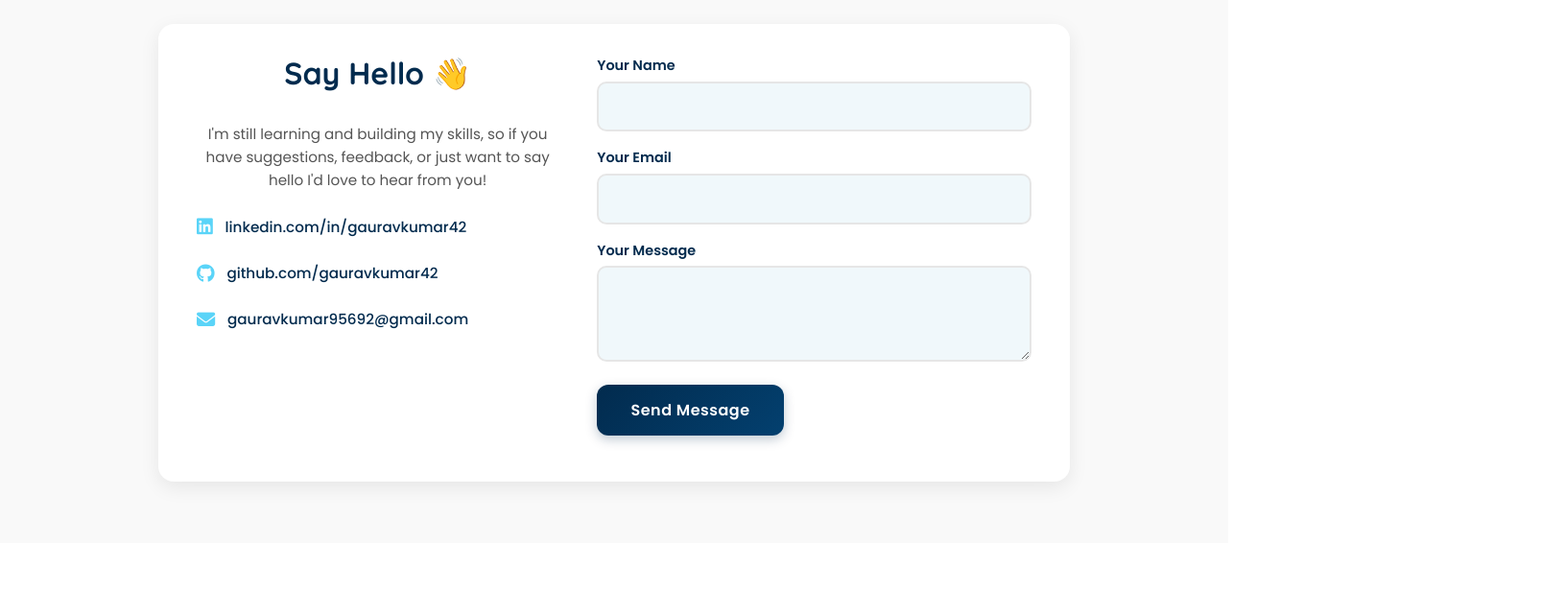
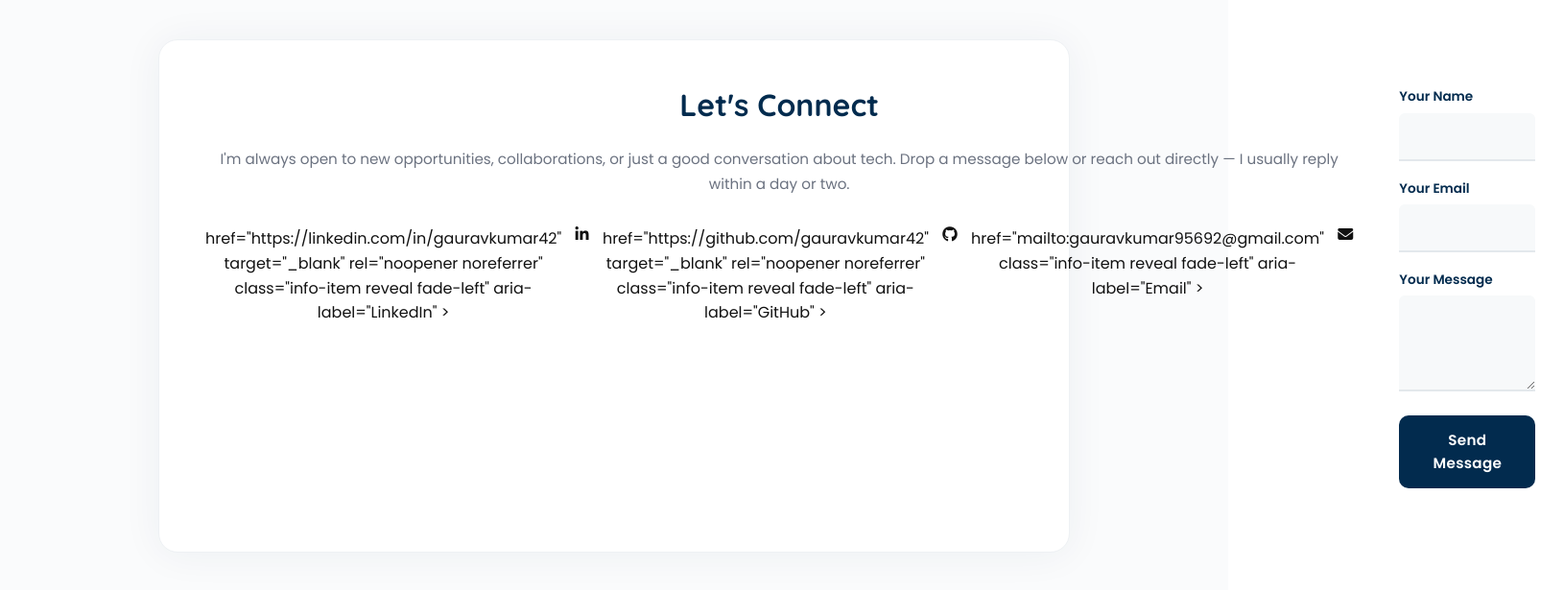
Before and after one commit to gauravkumar42/gauravkumar42.github.io, a plain HTML site: page index.html in a window 1280 px wide. Shown: the part 1503-2118 px from the top of the page at 96% size, 1630 px wide, since content can reach past the window. Drawn offline with Linux system fonts and the light colour scheme.

Commit message:
redesign contact section

```diff
--- a/css/contact.css
+++ b/css/contact.css
@@ -1,22 +1,19 @@
-/* =========================================
-   CONTACT SECTION
-========================================= */
-
 .contact-section {
-  padding: 4rem 2rem;
-  background: #f9f9f9;
+  padding: 5rem 2rem;
+  background: #fafbfc;
   display: flex;
   justify-content: center;
 }
 
 .form-container {
   display: grid;
-  grid-template-columns: 1fr 1.2fr; /* left info + right form */
-  gap: 2.5rem;
-  background: #fff;
-  padding: 2rem 2.5rem;
-  border-radius: 16px;
-  box-shadow: 0 6px 20px rgba(0, 0, 0, 0.08);
+  grid-template-columns: 1fr 1.2fr;
+  gap: 3rem;
+  background: #ffffff;
+  padding: 3rem;
+  border-radius: 20px;
+  box-shadow: 0 2px 40px rgba(2, 43, 78, 0.06);
+  border: 1px solid #eef1f4;
   max-width: 950px;
   width: 100%;
   align-items: start;
@@ -33,35 +30,50 @@
   font-size: 2rem;
   font-weight: 700;
   color: #022b4e;
-  margin-bottom: 0.5rem;
+  margin: 0;
 }
 
 .contact-info p {
   font-size: 0.95rem;
-  color: #555;
-  line-height: 1.6;
+  color: #6b7280;
+  line-height: 1.7;
+  margin: 0;
 }
 
-/* Info items */
+/* Icon buttons */
+.info-links {
+  display: flex;
+  gap: 0.9rem;
+  margin-top: 0.5rem;
+}
+
 .info-item {
   display: flex;
   align-items: center;
-  gap: 0.8rem;
-  font-size: 0.95rem;
+  justify-content: center;
+  width: 46px;
+  height: 46px;
+  border-radius: 50%;
+  background: #f0f8fb;
   color: #022b4e;
-  font-weight: 500;
+  font-size: 1.1rem;
+  text-decoration: none;
+  border: 1px solid #e3edf2;
+  transition: all 0.25s ease;
 }
 
-.info-item i {
-  font-size: 1.2rem;
-  color: #5ad4f8;
+.info-item:hover {
+  background: #022b4e;
+  color: #fff;
+  transform: translateY(-3px);
+  box-shadow: 0 6px 14px rgba(2, 43, 78, 0.2);
 }
 
 /* Right Form */
 form {
   display: flex;
   flex-direction: column;
-  gap: 1rem;
+  gap: 1.1rem;
 }
 
 .form-group {
@@ -72,26 +84,27 @@ form {
   display: block;
   font-weight: 600;
   color: #022b4e;
-  margin-bottom: 0.3rem;
-  font-size: 0.9rem;
+  margin-bottom: 0.35rem;
+  font-size: 0.85rem;
 }
 
 .form-group input,
 .form-group textarea {
   width: 100%;
   padding: 0.75rem 0.9rem;
-  border: 2px solid #e6e6e6;
-  border-radius: 10px;
+  border: none;
+  border-bottom: 2px solid #e3e8ec;
+  border-radius: 6px 6px 0 0;
   font-size: 0.95rem;
   outline: none;
-  transition: border 0.3s ease, box-shadow 0.3s ease;
-  background: #f0f8fb; /* light blue background */
+  transition: border-color 0.25s ease, background 0.25s ease;
+  background: #f7f9fa;
+  font-family: inherit;
 }
 
 .form-group input:focus,
 .form-group textarea:focus {
-  border-color: #5ad4f8;
-  box-shadow: 0 0 6px rgba(90, 212, 248, 0.3);
+  border-color: #022b4e;
   background: #fff;
 }
 
@@ -105,39 +118,33 @@ textarea {
   width: fit-content;
   padding: 0.85rem 2.2rem;
   border: none;
-  border-radius: 12px;
-  background: linear-gradient(135deg, #022b4e, #03406f);
+  border-radius: 10px;
+  background: #022b4e;
   color: #fff;
-  font-size: 1rem;
+  font-size: 0.95rem;
   font-weight: 600;
   cursor: pointer;
-  transition: all 0.3s ease;
-  box-shadow: 0 4px 12px rgba(2, 43, 78, 0.25);
-  letter-spacing: 0.5px;
+  transition: all 0.25s ease;
+  letter-spacing: 0.3px;
 }
 
 .btn-submit:hover {
-  background: linear-gradient(135deg, #5ad4f8, #3bb7da);
-  color: #022b4e;
-  transform: translateY(-3px) scale(1.02);
-  box-shadow: 0 6px 18px rgba(90, 212, 248, 0.35);
+  background: #03406f;
+  transform: translateY(-2px);
+  box-shadow: 0 6px 16px rgba(2, 43, 78, 0.25);
 }
 
 .btn-submit:active {
-  transform: translateY(0) scale(0.98);
-  box-shadow: 0 3px 8px rgba(0, 0, 0, 0.15);
+  transform: translateY(0);
 }
 
-.btn-submit:focus {
-  outline: none;
-  box-shadow: 0 0 0 3px rgba(90, 212, 248, 0.5);
+.btn-submit:focus-visible {
+  outline: 2px solid #022b4e;
+  outline-offset: 2px;
 }
 
-/* =========================================
-   RESPONSIVE BREAKPOINTS
-========================================= */
+/* ------------------ RESPONSIVE BREAKPOINTS ------------------ */
 
-/* Tablets & small laptops */
 @media (max-width: 992px) {
   .form-container {
     grid-template-columns: 1fr;
@@ -151,23 +158,20 @@ textarea {
   .contact-info h2 {
     font-size: 1.8rem;
   }
+  .info-links {
+    justify-content: center;
+  }
 }
 
-/* Large mobile devices (landscape phones, phablets) */
 @media (max-width: 768px) {
   .form-container {
-    grid-template-columns: 1fr;
     padding: 1.5rem;
-    text-align: center;
-  }
-  .contact-info {
-    align-items: center;
   }
   .contact-info h2 {
     font-size: 1.6rem;
   }
   .form-group label {
-    font-size: 0.85rem;
+    font-size: 0.8rem;
   }
   .form-group input,
   .form-group textarea {
@@ -180,14 +184,13 @@ textarea {
   }
 }
 
-/* Small mobile devices (iPhones SE, older Androids) */
 @media (max-width: 480px) {
   .contact-section {
     padding: 2.5rem 1rem;
   }
   .form-container {
     padding: 1.2rem;
-    border-radius: 12px;
+    border-radius: 14px;
   }
   .contact-info h2 {
     font-size: 1.4rem;
@@ -196,16 +199,9 @@ textarea {
     font-size: 0.85rem;
   }
   .info-item {
-    font-size: 0.85rem;
-    gap: 0.6rem;
-  }
-  .info-item i {
+    width: 42px;
+    height: 42px;
     font-size: 1rem;
-  }
-  .form-group input,
-  .form-group textarea {
-    font-size: 0.85rem;
-    padding: 0.6rem 0.75rem;
   }
   .btn-submit {
     font-size: 0.9rem;
@@ -213,7 +209,6 @@ textarea {
   }
 }
 
-/* Very small devices (320px and below) */
 @media (max-width: 360px) {
   .contact-section {
     padding: 2rem 0.8rem;
@@ -225,9 +220,6 @@ textarea {
   .contact-info h2 {
     font-size: 1.2rem;
   }
-  .contact-info p {
-    font-size: 0.8rem;
-  }
   .btn-submit {
     font-size: 0.85rem;
     padding: 0.65rem 1.2rem;
--- a/index.html
+++ b/index.html
@@ -182,31 +182,46 @@
 </section>
 
 
-    <!-- Contact Section  -->
+<!-- Contact Section -->
 <section id="contact" class="contact-section reveal">
   <div class="form-container">
     <!-- Left Info -->
     <div class="contact-info reveal fade-left">
-          <h2>Say Hello 👋</h2>
+      <h2>Let's Connect</h2>
       <p>
-            I'm still learning and building my skills, so if you have
-            suggestions, feedback, or just want to say hello I'd love to hear
-            from you!
+        I'm always open to new opportunities, collaborations, or just a
+        good conversation about tech. Drop a message below or reach out
+        directly — I usually reply within a day or two.
       </p>
 
-          <div class="info-item reveal fade-left">
-            <i class="fab fa-linkedin"></i>
-            <span>linkedin.com/in/gauravkumar42</span>
-          </div>
+      <div class="info-links">
 
-          <div class="info-item reveal fade-left">
+          href="https://linkedin.com/in/gauravkumar42"
+          target="_blank"
+          rel="noopener noreferrer"
+          class="info-item reveal fade-left"
+          aria-label="LinkedIn"
+        >
+          <i class="fab fa-linkedin-in"></i>
+        </a>
+
+
+          href="https://github.com/gauravkumar42"
+          target="_blank"
+          rel="noopener noreferrer"
+          class="info-item reveal fade-left"
+          aria-label="GitHub"
+        >
           <i class="fab fa-github"></i>
-            <span>github.com/gauravkumar42</span>
-          </div>
+        </a>
 
-          <div class="info-item reveal fade-left">
+
+          href="mailto:gauravkumar95692@gmail.com"
+          class="info-item reveal fade-left"
+          aria-label="Email"
+        >
           <i class="fas fa-envelope"></i>
-            <span>gauravkumar95692@gmail.com</span>
+        </a>
       </div>
     </div>
 
```
Lines whose indentation alone changed are shown as unchanged.
